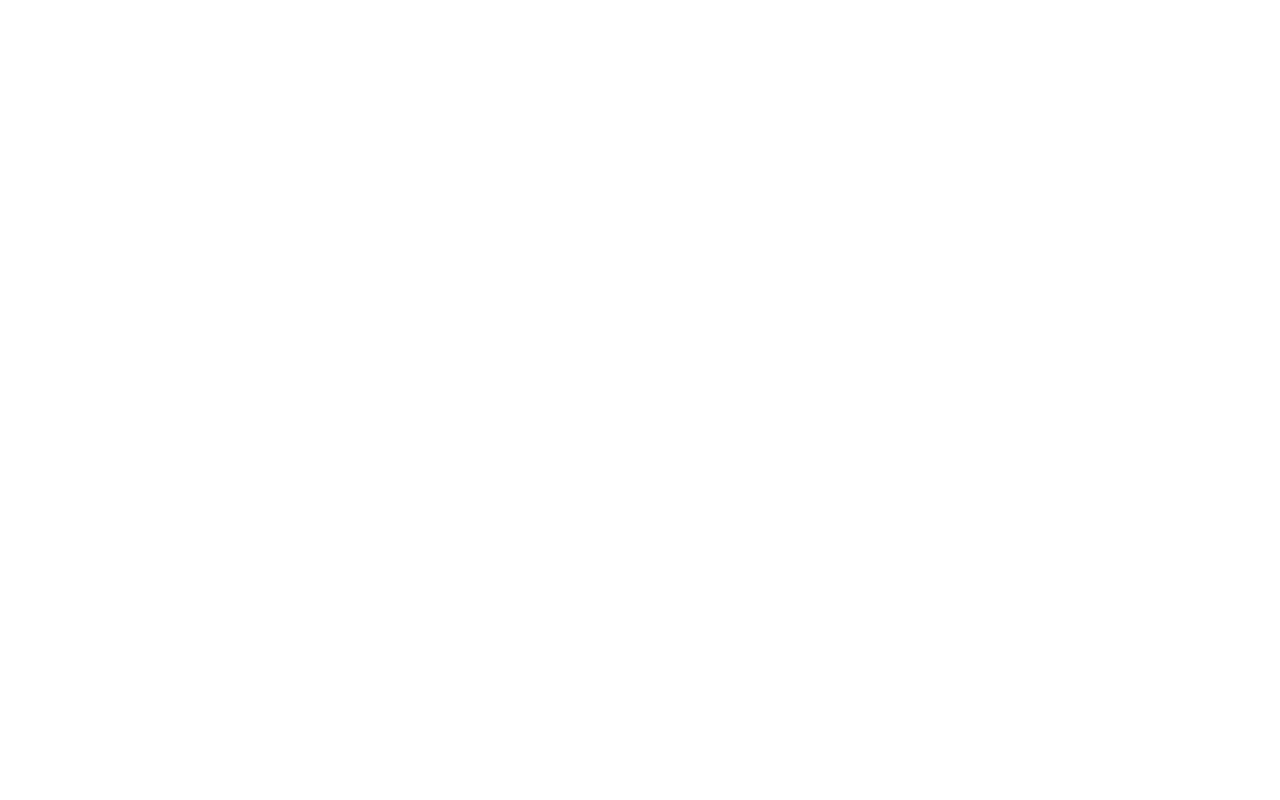
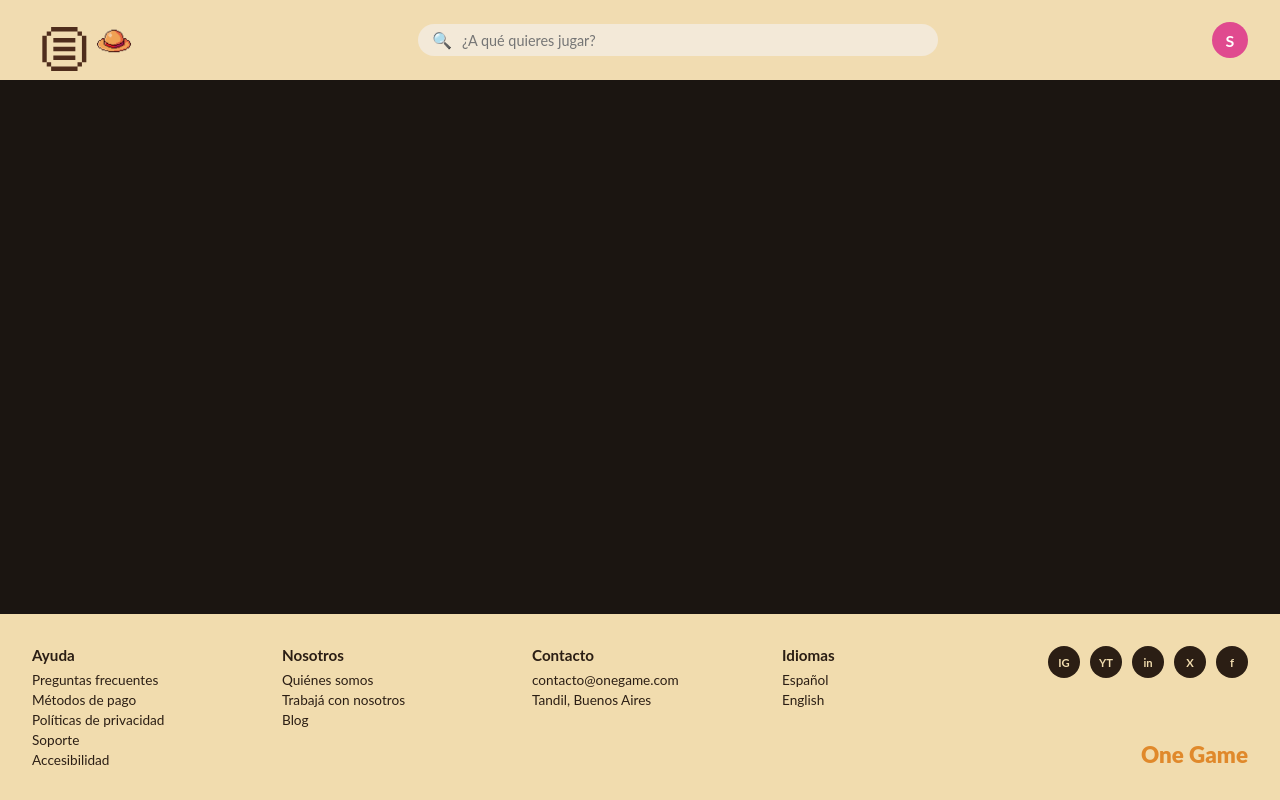
Before and after one commit to nachos101/tp_interfaces, a plain HTML site: page TP2/pages/home.html in a window 1280 px wide. Drawn offline with Linux system fonts and the light colour scheme.

Commit message:
added miniLogo

```diff
--- /dev/null
+++ b/TP2/css/layout_home.css
@@ -0,0 +1,272 @@
+/* =========================================================
+   TOKENS
+   ========================================================= */
+:root {
+  --bg: #1b1511;
+  --bg-header: #F1DCB1;
+  --surface: #2c231c;
+  --text: #f3e9d8;
+  --text-muted: #b9a88f;
+  --footer-bg: #f1dcae;
+  --footer-text: #2b1e14;
+  --accent: #e0892b;
+  --avatar: #e04a8f;
+
+  --font: "Lato", system-ui, -apple-system, "Segoe UI", sans-serif;
+
+  --content-max: 1280px;
+  --gutter: clamp(12px, 3vw, 32px);
+  /* Margen lateral que alinea todo con un "contenedor" de ancho máximo,
+     pero dejando que los carruseles lleguen hasta el borde de la pantalla.
+     El % se resuelve contra el ancho del padre de quien lo usa. */
+  --inset: max(var(--gutter), (100% - var(--content-max)) / 2);
+
+}
+
+*,
+*::before,
+*::after {
+  box-sizing: border-box;
+}
+
+.miniLogo {
+  width: 60px;
+  height: auto;
+}
+
+body {
+  margin: 0;
+  font-family: var(--font);
+  background: var(--bg);
+  color: var(--text);
+
+  /* GRID: esqueleto de la página. El footer queda abajo
+     aunque haya poco contenido. */
+  min-height: 100dvh;
+  display: grid;
+  grid-template-rows: auto 1fr auto;
+}
+
+img {
+  display: block;
+  max-width: 100%;
+}
+
+a {
+  color: inherit;
+}
+
+:focus-visible {
+  outline: 2px solid var(--accent);
+  outline-offset: 2px;
+}
+
+/* =========================================================
+   HEADER  (FLEX: una sola fila de elementos)
+   ========================================================= */
+.site-header {
+  position: sticky;
+  top: 0;
+  z-index: 10;
+  background: var(--bg-header);
+}
+
+.site-header__inner {
+  display: flex;
+  align-items: center;
+  gap: 16px;
+  padding: 10px var(--inset);
+}
+
+.logo {
+  flex: none;
+  display: grid;
+  place-items: center;
+  width: 36px;
+  height: 36px;
+  border-radius: 8px;
+  background: var(--surface);
+  text-decoration: none;
+  font-weight: 900;
+}
+
+.search {
+  flex: 1 1 320px;
+  max-width: 520px;
+  margin-inline: auto; /* lo centra entre logo y acciones */
+  display: flex;
+  align-items: center;
+  gap: 8px;
+  padding: 6px 14px;
+  border-radius: 999px;
+  background: var(--text);
+  color: var(--footer-text);
+}
+
+.search input {
+  flex: 1;
+  min-width: 0;
+  border: 0;
+  background: transparent;
+  font: inherit;
+  font-size: 0.9rem;
+  color: inherit;
+}
+
+.search input:focus {
+  outline: none;
+}
+
+.search:focus-within {
+  outline: 2px solid var(--accent);
+  outline-offset: 2px;
+}
+
+.header-actions {
+  flex: none;
+  display: flex;
+  align-items: center;
+  gap: 12px;
+}
+
+.avatar {
+  display: grid;
+  place-items: center;
+  width: 36px;
+  height: 36px;
+  border-radius: 50%;
+  background: var(--avatar);
+  color: #fff;
+  font-weight: 700;
+  text-decoration: none;
+}
+
+.icon-btn {
+  width: 36px;
+  height: 36px;
+  border: 0;
+  border-radius: 8px;
+  background: transparent;
+  color: var(--text);
+  font-size: 1.2rem;
+  cursor: pointer;
+}
+
+/* =========================================================
+   MAIN  (vacío: solo el fondo; el 1fr del body lo estira)
+   ========================================================= */
+.home {
+  min-width: 0;
+}
+
+/* =========================================================
+   FOOTER  (GRID con áreas + FLEX para redes)
+   ========================================================= */
+.site-footer {
+  background: var(--footer-bg);
+  color: var(--footer-text);
+}
+
+.site-footer__inner {
+  display: grid;
+  grid-template-columns: 1fr auto;
+  grid-template-areas:
+    "links social"
+    "links brand";
+  gap: 24px 48px;
+  padding: 32px var(--inset);
+}
+
+.footer-links {
+  grid-area: links;
+  display: grid;
+  grid-template-columns: repeat(auto-fit, minmax(150px, 1fr));
+  gap: 24px 32px;
+}
+
+.footer-col h3 {
+  margin: 0 0 8px;
+  font-size: 0.95rem;
+}
+
+.footer-col ul {
+  margin: 0;
+  padding: 0;
+  list-style: none;
+  display: flex;
+  flex-direction: column;
+  gap: 4px;
+  font-size: 0.85rem;
+}
+
+.footer-col a {
+  text-decoration: none;
+}
+
+.footer-col a:hover {
+  text-decoration: underline;
+}
+
+.footer-social {
+  grid-area: social;
+  justify-self: end;
+  display: flex;
+  gap: 10px;
+}
+
+.social-link {
+  display: grid;
+  place-items: center;
+  width: 32px;
+  height: 32px;
+  border-radius: 50%;
+  background: var(--footer-text);
+  color: var(--footer-bg);
+  font-size: 0.7rem;
+  font-weight: 700;
+  text-decoration: none;
+}
+
+.footer-brand {
+  grid-area: brand;
+  justify-self: end;
+  align-self: end;
+  font-weight: 900;
+  font-size: 1.4rem;
+  color: var(--accent);
+  text-decoration: none;
+}
+
+/* =========================================================
+   RESPONSIVE
+   ========================================================= */
+@media (max-width: 640px) {
+  /* El buscador baja a una segunda fila a lo ancho */
+  .site-header__inner {
+    flex-wrap: wrap;
+    row-gap: 8px;
+  }
+
+  .search {
+    order: 3;
+    flex-basis: 100%;
+    max-width: none;
+  }
+
+  .header-actions {
+    margin-left: auto;
+  }
+
+  .site-footer__inner {
+    grid-template-columns: 1fr;
+    grid-template-areas:
+      "brand"
+      "links"
+      "social";
+  }
+
+  .footer-social,
+  .footer-brand {
+    justify-self: start;
+  }
+}
--- a/TP2/pages/home.html
+++ b/TP2/pages/home.html
@@ -3,9 +3,78 @@
 <head>
     <meta charset="UTF-8">
     <meta name="viewport" content="width=device-width, initial-scale=1.0">
+    <link rel="stylesheet" href="../css/layout_home.css">
     <title>Home</title>
 </head>
 <body>
+<header class="site-header">
+    <div class="site-header__inner">
+      <button class="icon-btn" type="button" aria-label="Abrir menú"><svg xmlns="http://www.w3.org/2000/svg" width="52" height="52" viewBox="0 0 52 52" fill="none">
+  <path d="M39.5332 48H13.1338V43.5996H39.5332V48ZM13.1338 43.5996H8.7334V39.2002H13.1338V43.5996ZM43.9336 43.5996H39.5332V39.2002H43.9336V43.5996ZM8.7334 39.2002H4.33301V12.7998H8.7334V39.2002ZM48.333 39.2002H43.9336V12.7998H48.333V39.2002ZM37.333 37H15.333V32.5996H37.333V37ZM37.333 28.2002H15.333V23.7998H37.333V28.2002ZM37.333 19.4004H15.333V15H37.333V19.4004ZM13.1338 12.7998H8.7334V8.40039H13.1338V12.7998ZM43.9336 12.7998H39.5332V8.40039H43.9336V12.7998ZM39.5332 8.40039H13.1338V4H39.5332V8.40039Z" fill="#4F2D1C"/>
+</svg></button>
+      <a class="miniLogo" href="#" aria-label="Inicio"><img src="../images/strawhat_logo.png"></a>
 
+      <form class="search" role="search">
+        <span aria-hidden="true">🔍</span>
+        <input type="search" placeholder="¿A qué quieres jugar?" aria-label="Buscar juegos">
+      </form>
+
+      <div class="header-actions">
+        <a class="avatar" href="#" aria-label="Mi perfil">S</a>
+      </div>
+    </div>
+  </header>
+
+  <main class="home"></main>
+
+  <footer class="site-footer">
+    <div class="site-footer__inner">
+      <nav class="footer-links" aria-label="Pie de página">
+        <div class="footer-col">
+          <h3>Ayuda</h3>
+          <ul>
+            <li><a href="#">Preguntas frecuentes</a></li>
+            <li><a href="#">Métodos de pago</a></li>
+            <li><a href="#">Políticas de privacidad</a></li>
+            <li><a href="#">Soporte</a></li>
+            <li><a href="#">Accesibilidad</a></li>
+          </ul>
+        </div>
+        <div class="footer-col">
+          <h3>Nosotros</h3>
+          <ul>
+            <li><a href="#">Quiénes somos</a></li>
+            <li><a href="#">Trabajá con nosotros</a></li>
+            <li><a href="#">Blog</a></li>
+          </ul>
+        </div>
+        <div class="footer-col">
+          <h3>Contacto</h3>
+          <ul>
+            <li><a href="#">contacto@onegame.com</a></li>
+            <li>Tandil, Buenos Aires</li>
+          </ul>
+        </div>
+        <div class="footer-col">
+          <h3>Idiomas</h3>
+          <ul>
+            <li><a href="#">Español</a></li>
+            <li><a href="#">English</a></li>
+          </ul>
+        </div>
+      </nav>
+
+      <div class="footer-social">
+        <!-- Reemplazá el texto por tus íconos SVG -->
+        <a class="social-link" href="#" aria-label="Instagram">IG</a>
+        <a class="social-link" href="#" aria-label="YouTube">YT</a>
+        <a class="social-link" href="#" aria-label="LinkedIn">in</a>
+        <a class="social-link" href="#" aria-label="X">X</a>
+        <a class="social-link" href="#" aria-label="Facebook">f</a>
+      </div>
+
+      <a class="footer-brand" href="#">One Game</a>
+    </div>
+  </footer>
 </body>
 </html>
```
Also changed, not shown: TP2/images/strawhat_logo.png (added).
